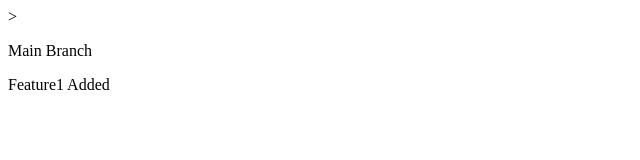
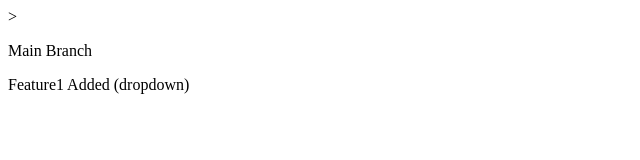
Before and after one commit to Omkar9689/Remote-Repo, a plain HTML site: page index.html in a window 1280 px wide. Shown: the whole page, without its empty margins (0-640 px from the left). Drawn offline with Linux system fonts and the light colour scheme.

Commit message:
Add Dropdown

```diff
--- a/index.html
+++ b/index.html
@@ -6,7 +6,7 @@
 
     <body>
         <p>Main Branch</p>
-        <p>Feature1 Added</p>
+        <p>Feature1 Added (dropdown)</p>
     </body>
 
 
```
